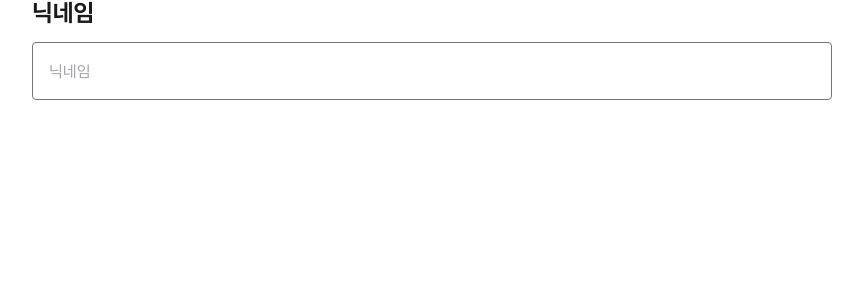
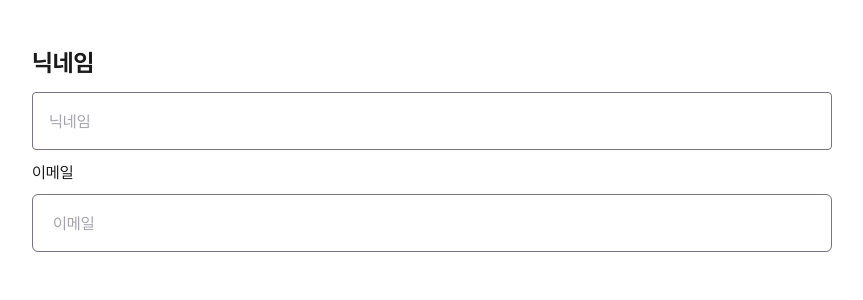
Before and after one commit to TripTripNow/TodayTrip, a Next.js app: page /test in a window 1280 px wide. Shown: the top 300 px of the page, without its empty margins (208-1071 px from the left). Built offline with nearby package versions, Linux system fonts and the light colour scheme.

Commit message:
Feat: input 컴포넌트 state값 추가 - user관련 input #11

```diff
--- a/src/components/input/Input.module.css
+++ b/src/components/input/Input.module.css
@@ -2,6 +2,11 @@
   display: flex;
   flex-direction: column;
   gap: 1.6rem;
+}
+
+.userInputContainer {
+  composes: inputContainer;
+  gap: 0.8rem;
 }
 
 .label {
@@ -9,6 +14,11 @@
   font-size: 2.4rem;
   font-weight: 700;
   line-height: 2.6rem;
+}
+
+.userInputContainer > .label {
+  font-size: 1.6rem;
+  font-weight: 400;
 }
 
 .input {
@@ -26,6 +36,11 @@
   width: 100%;
 }
 
+.userInputContainer > .input {
+  padding: 1.6rem 2rem;
+  border-radius: 0.6rem;
+}
+
 .input::placeholder {
   color: var(--grayA4);
   font-size: 1.6rem;
--- a/src/components/input/Input.tsx
+++ b/src/components/input/Input.tsx
@@ -8,9 +8,10 @@ interface InputProps {
   name: FieldPath<FieldValues>;
   type: 'text' | 'email' | 'password';
   isRequired: boolean;
+  state?: 'user' | 'default';
 }
 
-function Input({ label, placeholder, control, name, type, isRequired }: InputProps) {
+function Input({ label, placeholder, control, name, type, isRequired, state = 'default' }: InputProps) {
   const {
     field,
     fieldState: { error },
@@ -25,7 +26,7 @@ function Input({ label, placeholder, control, name, type, isRequired }: InputPro
   });
 
   return (
-    <div className={Style.inputContainer}>
+    <div className={`${state === 'default' ? Style.inputContainer : Style.userInputContainer} `}>
       <label className={Style.label}>{label}</label>
       <input
         className={Style.input}
--- a/src/pages/test/index.tsx
+++ b/src/pages/test/index.tsx
@@ -3,7 +3,8 @@ import { FieldValues, useForm } from 'react-hook-form';
 
 function Test() {
   const methods = useForm<FieldValues>({
-    mode: 'onChange',
+    mode: 'onBlur',
+    reValidateMode: 'onChange',
   });
 
   const { handleSubmit, control } = methods;
@@ -18,15 +19,28 @@ function Test() {
         width: '100%',
         display: 'flex',
         justifyContent: 'center',
+        marginTop: '5rem',
       }}
     >
       <form
         onSubmit={handleSubmit(handleOnSubmit)}
         style={{
           width: '80rem',
+          display: 'flex',
+          gap: '1rem',
+          flexDirection: 'column',
         }}
       >
         <Input placeholder="닉네임" type="text" control={control} name="nickName" isRequired={false} label="닉네임" />
+        <Input
+          state="user"
+          placeholder="이메일"
+          type="email"
+          control={control}
+          name="email"
+          isRequired={true}
+          label="이메일"
+        />
       </form>
     </div>
   );
```
